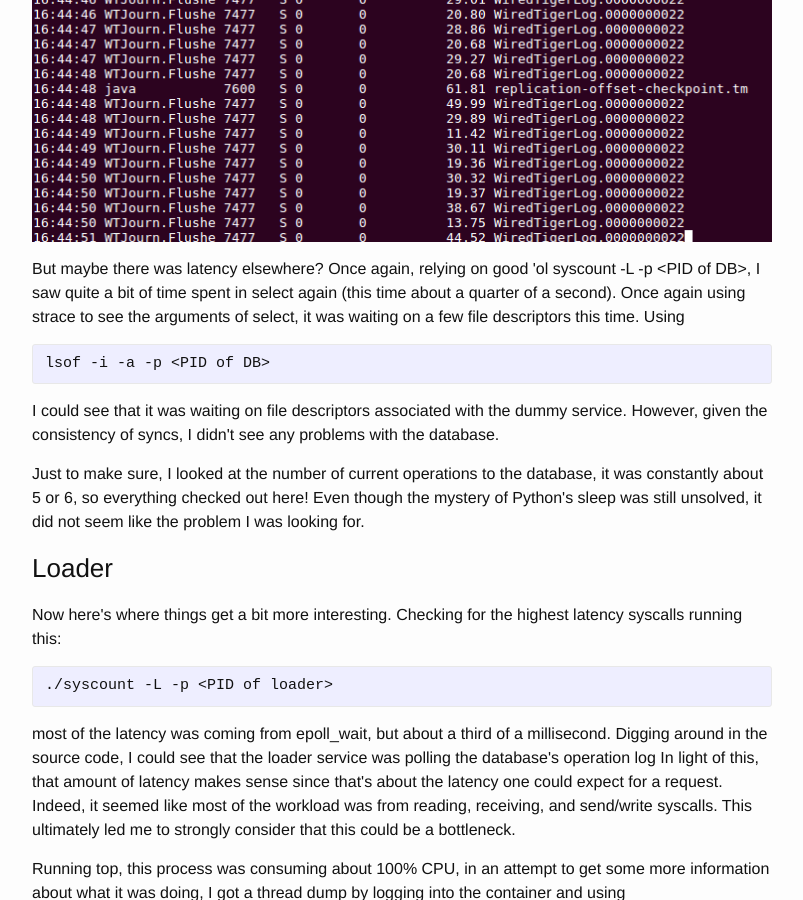
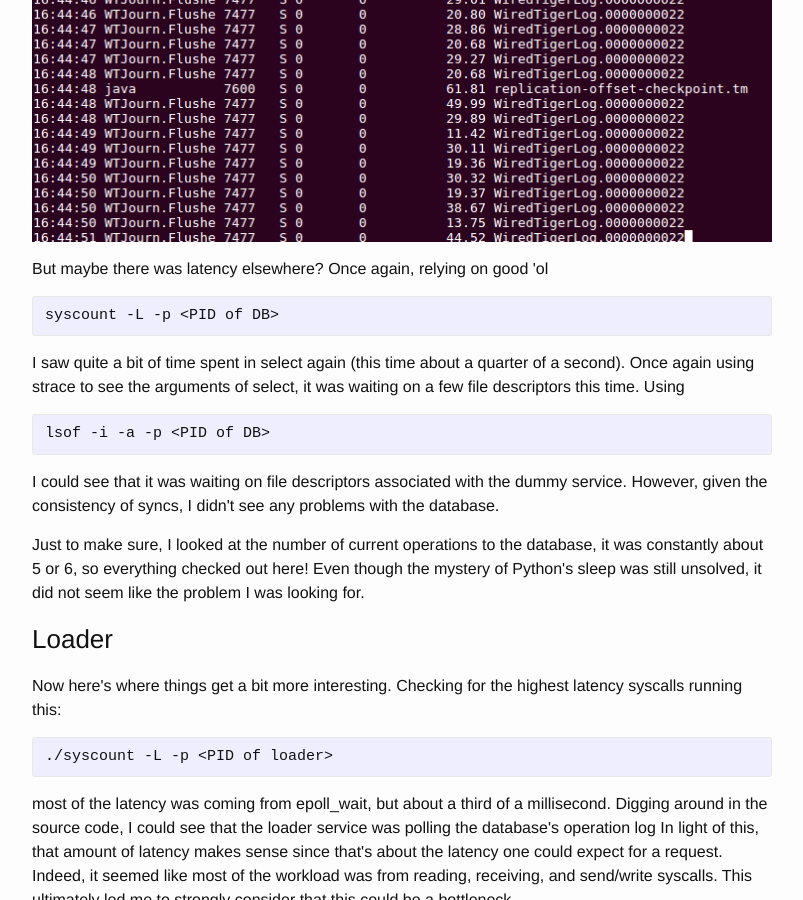
Before and after one commit to b-t-g/b-t-g.github.io, a Jekyll site: the page built from _posts/2018-04-09-bcc.html, in a window 1280 px wide and 900 px high, scrolled down 3942 px. Shown: the whole window, without its empty margins (238-1041 px from the left). Built offline with Jekyll 4.4.1, drawn with Linux system fonts in a browser that asks for light colours; formulas are drawn with MathJax 3.

Commit message:
Fix formatting for syscount of DB

```diff
--- a/_posts/2018-04-09-bcc.html
+++ b/_posts/2018-04-09-bcc.html
@@ -158,7 +158,14 @@ this did not seem like a bottleneck.
 </div>
 
 <p>
-But maybe there was latency elsewhere? Once again, relying on good 'ol syscount -L -p &lt;PID of DB&gt;, I saw quite a bit of time spent in select again (this time about a quarter of a second).
+But maybe there was latency elsewhere? Once again, relying on good 'ol
+</p>
+<div class="org-src-container">
+<pre class="src src-bash">syscount -L -p &lt;PID of DB&gt;
+</pre>
+</div>
+<p>
+I saw quite a bit of time spent in select again (this time about a quarter of a second).
 Once again using strace to see the arguments of select, it was waiting on a few file descriptors this time. Using
 </p>
 <div class="org-src-container">
```
